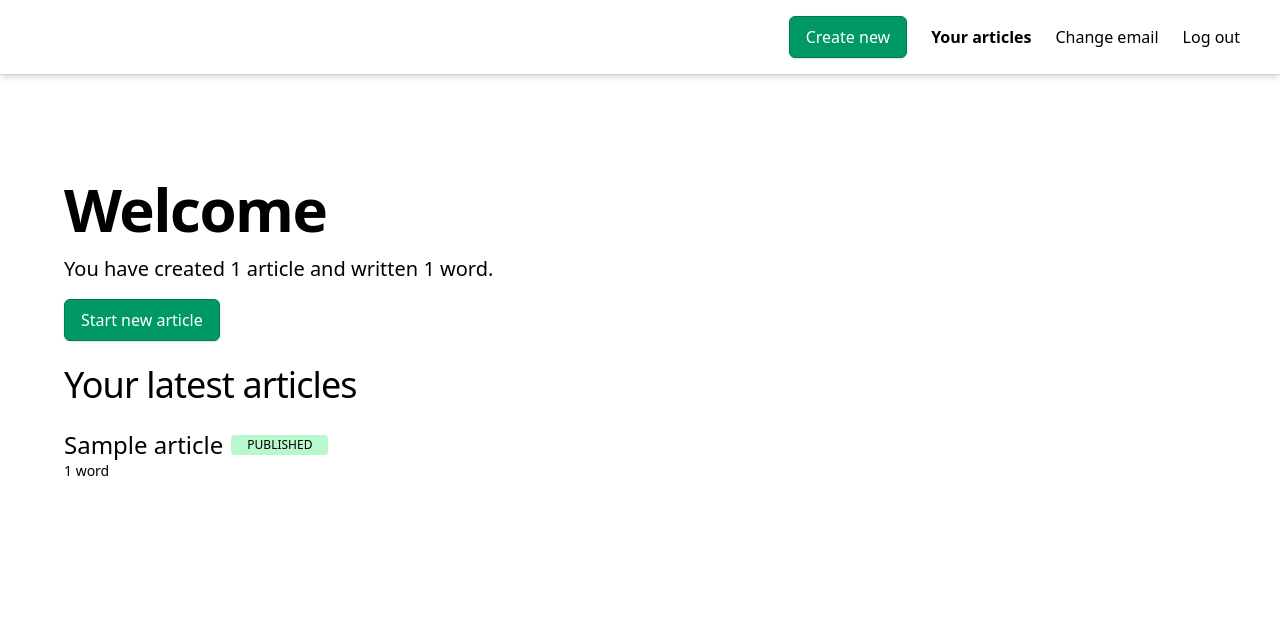
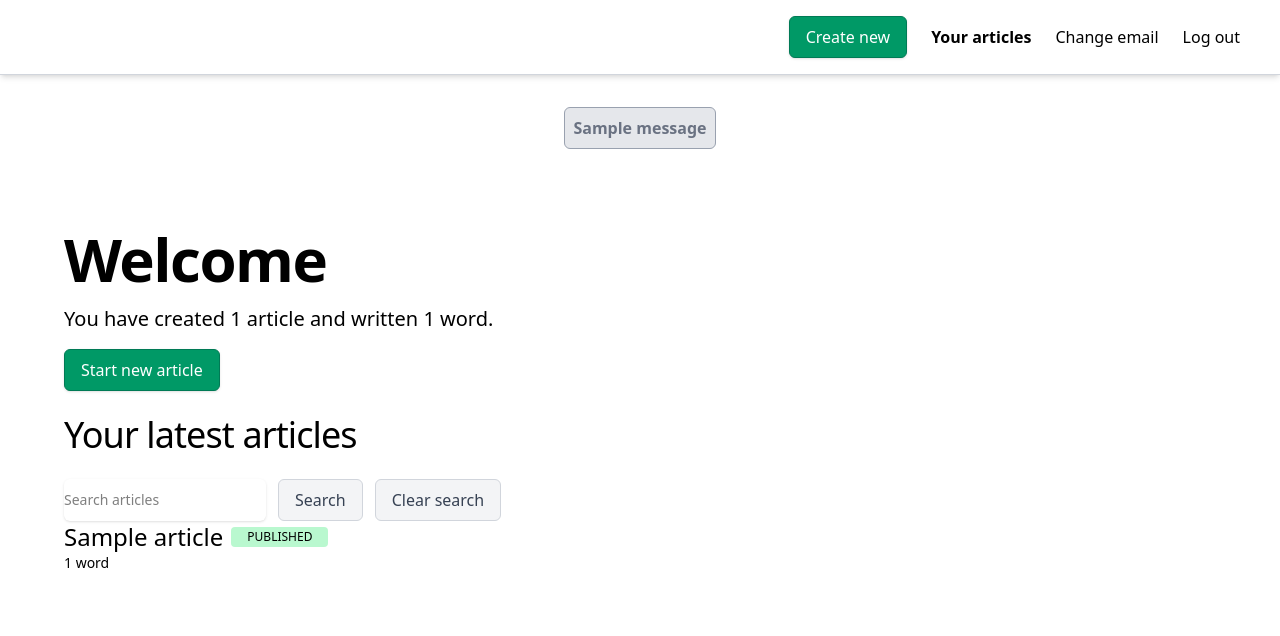
Before and after one commit to harrystylesa/djangocourse, a Django app: page /articles/ in a window 1280 px wide. Shown: the top 636 px of the page. Run offline with Django 5.2, Linux system fonts and the light colour scheme; a user stored in the database is signed in; tables that the repository leaves empty hold one stand-in row (values such as "Sample post"); one stand-in notice (Sample message) is shown; some libraries are stand-ins or nearby versions.

Commit message:
add pagination

```diff
--- a/app/views.py
+++ b/app/views.py
@@ -1,5 +1,6 @@
 from typing import Any
-
+from django.contrib import messages
+from django.http import HttpRequest, HttpResponse
 from django.db.models.query import QuerySet
 from django.forms.models import BaseModelForm
 from django.http import HttpResponse
@@ -40,9 +41,14 @@ class ArticleListView(LoginRequiredMixin, ListView):
     template_name = "app/home.html"
     model = Article
     context_object_name = "articles"
+    paginate_by = 5
 
     def get_queryset(self) -> QuerySet[Any]:
-        return Article.objects.filter(creator=self.request.user).order_by("-created_at")
+        search = self.request.GET.get("search")
+        queryset = super().get_queryset().filter(creator=self.request.user)
+        if search:
+            queryset = queryset.filter(title__search=search)
+        return queryset.order_by("-created_at")
 
 
 class ArticleCreateView(LoginRequiredMixin, CreateView):
@@ -75,3 +81,9 @@ class ArticleDeleteView(LoginRequiredMixin, UserPassesTestMixin, DeleteView):
 
     def test_func(self) -> bool | None:
         return self.request.user == self.get_object().creator
+
+    def post(self, request: HttpRequest, *args: str, **kwargs: Any) -> HttpResponse:
+        messages.success(
+            request, "Article deleted successfully.", extra_tags="destructive"
+        )
+        return super().post(request, *args, **kwargs)
--- a/djangocourse/settings.py
+++ b/djangocourse/settings.py
@@ -38,6 +38,7 @@ DJANGO_APPS = [
     "django.contrib.contenttypes",
     "django.contrib.sessions",
     "django.contrib.messages",
+    "django.contrib.postgres",
     "django.contrib.staticfiles",
     "django.contrib.humanize",
 ]
--- a/static/input.css
+++ b/static/input.css
@@ -46,7 +46,7 @@ textarea:focus {
   @apply ring-1 ring-emerald-500 border-emerald-500;
 }
 
-.error {
+.error, .destructive  {
   @apply p-2 my-2 text-sm text-red-700 bg-red-50 rounded-md border-red-300 border;
 }
 
--- a/static/output.css
+++ b/static/output.css
@@ -21,6 +21,7 @@
     --color-gray-100: oklch(96.7% 0.003 264.542);
     --color-gray-200: oklch(92.8% 0.006 264.531);
     --color-gray-300: oklch(87.2% 0.01 258.338);
+    --color-gray-400: oklch(70.7% 0.022 261.325);
     --color-gray-500: oklch(55.1% 0.027 264.364);
     --color-gray-600: oklch(44.6% 0.03 256.802);
     --color-gray-700: oklch(37.3% 0.034 259.733);
@@ -223,6 +224,9 @@
   .static {
     position: static;
   }
+  .mx-2 {
+    margin-inline: calc(var(--spacing) * 2);
+  }
   .mx-auto {
     margin-inline: auto;
   }
@@ -280,6 +284,9 @@
   .h-6 {
     height: calc(var(--spacing) * 6);
   }
+  .h-7 {
+    height: calc(var(--spacing) * 7);
+  }
   .w-0 {
     width: calc(var(--spacing) * 0);
   }
@@ -291,6 +298,9 @@
   }
   .w-6 {
     width: calc(var(--spacing) * 6);
+  }
+  .w-7 {
+    width: calc(var(--spacing) * 7);
   }
   .w-full {
     width: 100%;
@@ -316,6 +326,9 @@
   .basis-3\/5 {
     flex-basis: calc(3/5 * 100%);
   }
+  .rotate-180 {
+    rotate: 180deg;
+  }
   .cursor-pointer {
     cursor: pointer;
   }
@@ -325,14 +338,26 @@
   .flex-col {
     flex-direction: column;
   }
+  .flex-row {
+    flex-direction: row;
+  }
   .items-center {
     align-items: center;
   }
   .justify-between {
     justify-content: space-between;
   }
+  .justify-center {
+    justify-content: center;
+  }
   .justify-end {
     justify-content: flex-end;
+  }
+  .gap-1 {
+    gap: calc(var(--spacing) * 1);
+  }
+  .gap-3 {
+    gap: calc(var(--spacing) * 3);
   }
   .gap-4 {
     gap: calc(var(--spacing) * 4);
@@ -393,11 +418,17 @@
     --tw-border-style: none;
     border-style: none;
   }
+  .border-black {
+    border-color: var(--color-black);
+  }
   .border-gray-200 {
     border-color: var(--color-gray-200);
   }
   .border-gray-300 {
     border-color: var(--color-gray-300);
+  }
+  .border-gray-400 {
+    border-color: var(--color-gray-400);
   }
   .border-gray-700 {
     border-color: var(--color-gray-700);
@@ -413,6 +444,9 @@
   }
   .bg-gray-800 {
     background-color: var(--color-gray-800);
+  }
+  .p-1 {
+    padding: calc(var(--spacing) * 1);
   }
   .p-2 {
     padding: calc(var(--spacing) * 2);
@@ -498,6 +532,9 @@
   .text-emerald-600 {
     color: var(--color-emerald-600);
   }
+  .text-gray-500 {
+    color: var(--color-gray-500);
+  }
   .text-gray-600 {
     color: var(--color-gray-600);
   }
@@ -561,9 +598,20 @@
       width: auto;
     }
   }
+  .sm\:flex-row {
+    @media (width >= 40rem) {
+      flex-direction: row;
+    }
+  }
   .sm\:px-10 {
     @media (width >= 40rem) {
       padding-inline: calc(var(--spacing) * 10);
+    }
+  }
+  .sm\:text-sm {
+    @media (width >= 40rem) {
+      font-size: var(--text-sm);
+      line-height: var(--tw-leading, var(--text-sm--line-height));
     }
   }
   .md\:block {
@@ -802,7 +850,7 @@
   box-shadow: var(--tw-inset-shadow), var(--tw-inset-ring-shadow), var(--tw-ring-offset-shadow), var(--tw-ring-shadow), var(--tw-shadow);
   --tw-ring-color: var(--color-emerald-500);
 }
-.error {
+.error, .destructive {
   margin-block: calc(var(--spacing) * 2);
   border-radius: var(--radius-md);
   border-style: var(--tw-border-style);
--- a/templates/app/home.html
+++ b/templates/app/home.html
@@ -17,6 +17,14 @@
           new article</a>
 
      <h2 class="subtitle mb-6">Your latest articles</h2>
+     <form method="GET" class="flex flex-col sm:flex-row gap-3">
+          <input class="text-black shadow-sm focus:ring-emerald-500 focus:border-emerald-500 sm:text-sm border-gray-300 rounded-md" type="search" name="search" placeholder="Search articles" value="{{ request.GET.search }}">
+          <button class="flex gap-1 button secondary items-center justify-center" type="submit">
+               {% include "svgs/magnifier.svg" with class="loading w-6 h-6 mr-2" %}
+               Search
+          </button>
+          <a href="{% url 'home' %}" class="button secondary text-center">Clear search</a>
+     </form>
      {% if articles %}
      <ul>
           {% for article in articles %}
@@ -29,6 +37,21 @@
           </li>
           {% endfor %}
      </ul>
+     {% if is_paginated %}
+     <div class="flex flex-row items-center justify-center text-xl mt-6">
+          {% if page_obj.has_previous %}
+          <a class="mx-2" href="?page={{ page_obj.previous_page_number }}">
+               {% include "svgs/chevron.svg" with class="h-7 w-7 rotate-180 border border-black rounded-md p-1" %}
+          </a>
+          {% endif %}
+          <span>Page {{ page_obj.number }} of {{ paginator.num_pages }}</span>
+          {% if page_obj.has_next %}
+          <a class="mx-2" href="?page={{ page_obj.next_page_number }}">
+               {% include "svgs/chevron.svg" with class="h-7 w-7 border border-black rounded-md p-1" %}
+          </a>
+          {% endif %}
+     </div>
+     {% endif %}
      {% else %}
      <p>You have no articles yet.</p>
      {% endif %}
--- a/templates/app/layouts/base_form.html
+++ b/templates/app/layouts/base_form.html
@@ -3,7 +3,6 @@
 
 {% block base_content %}
 <main class="max-w-7xl mx-auto mt-10">
-    <form method="POST">
     <form method="POST" x-data="{ articleStatus: '' }">
         {% csrf_token %}
         <div class="mb-4">
--- a/templates/base.html
+++ b/templates/base.html
@@ -43,6 +43,15 @@
         </div>
     </nav>
     <div class="p-2 md:p-4 lg:p-6">
+        <div class="flex justify-center mt-2 text-gray-500 font-bold">
+            {% if messages %}
+            <ul>
+                {% for message in messages %}
+                <li class="border p-2 border-gray-400 bg-gray-200 rounded-md {{ message.tags }}">{{ message }}</li>
+                {% endfor %}
+            </ul>
+            {% endif %}
+        </div>
         {% block base_content %}
 
         {% endblock base_content %}
```
Also changed, not shown: templates/svgs/arrow-left.svg, templates/svgs/chevron.svg. Lines whose indentation alone changed are shown as unchanged.
